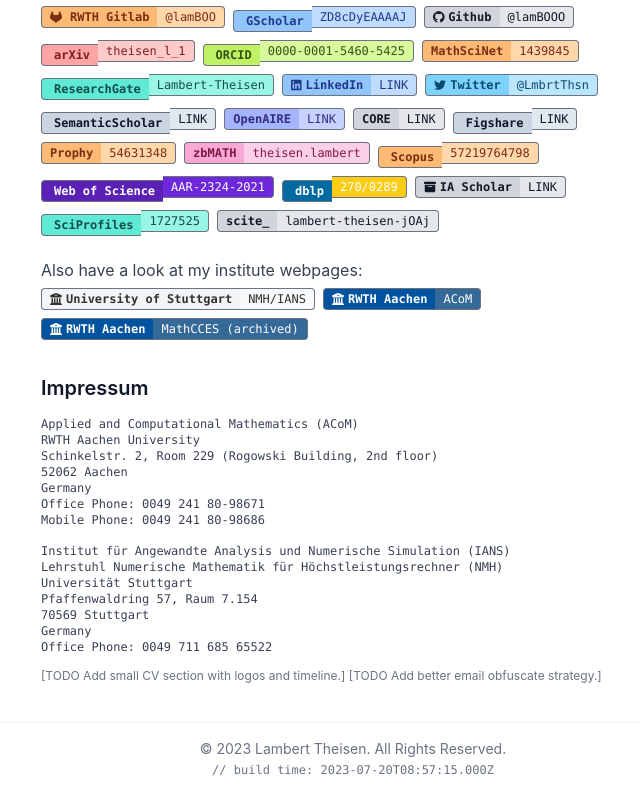
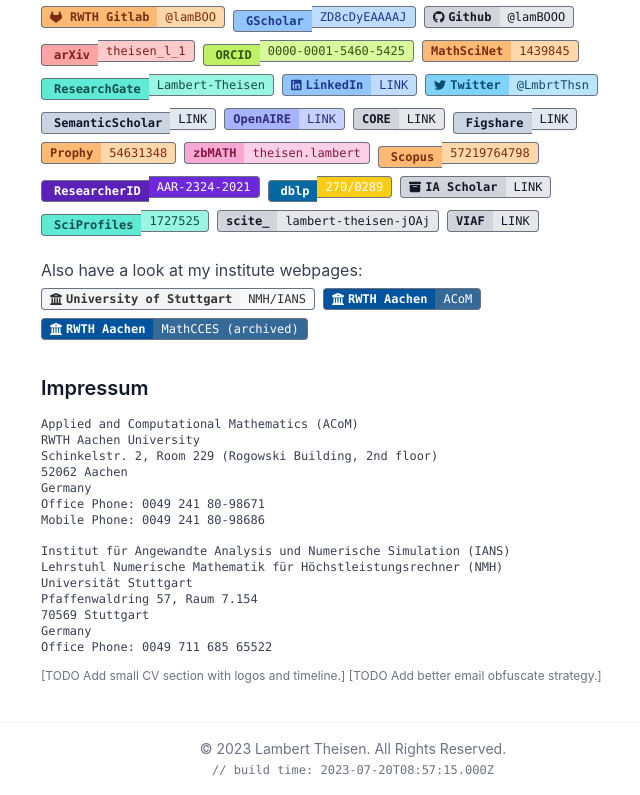
Before and after one commit to lamBOOO/thsn.dev, a Next.js app: page / in a window 1280 px wide. Shown: the part 10315-11110 px from the top of the page, without its empty margins (287-927 px from the left). Built offline with nearby package versions, Linux system fonts and the light colour scheme.

Commit message:
add small update

```diff
--- a/app/home-page.tsx
+++ b/app/home-page.tsx
@@ -1098,7 +1098,7 @@ export default function Home({ allPostsData }: any) {
       <Badge
         link="https://www.webofscience.com/wos/author/record/AAR-2324-2021"
         icon={<i className="ai ai-clarivate"></i>}
-        left="Web of Science"
+        left="ResearcherID"
         right="AAR-2324-2021"
         lc="bg-violet-800"
         rc="bg-violet-700"
@@ -1135,6 +1135,14 @@ export default function Home({ allPostsData }: any) {
         link="https://scite.ai/users/lambert-theisen-jOAj"
         left="scite_"
         right="lambert-theisen-jOAj"
+        lc="bg-gray-300"
+        rc="bg-gray-200"
+        textcolor="text-gray-900"
+      />
+      <Badge
+        link="https://viaf.org/viaf/8973172126418103340002/"
+        left="VIAF"
+        right="LINK"
         lc="bg-gray-300"
         rc="bg-gray-200"
         textcolor="text-gray-900"
```
